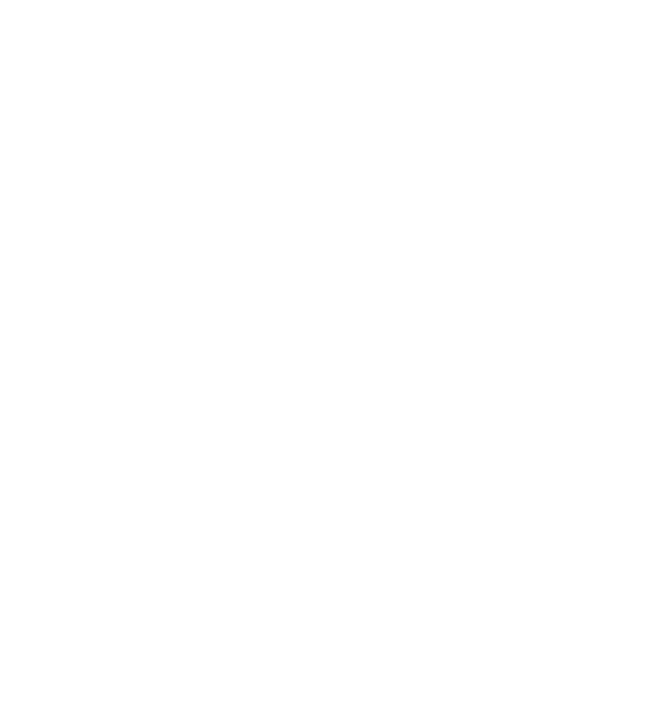
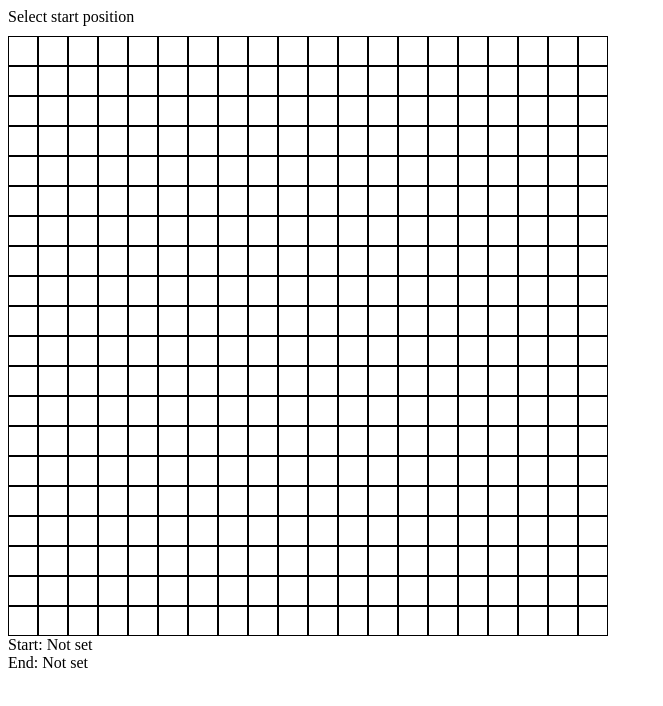
Before and after one commit to kalpitf1/bfs_visualizer, a React (Vite) app in the folder frontend/dfs_visualizer/: page / in a window 1280 px wide. Shown: the top 706 px of the page, without its empty margins (0-663 px from the left). Built offline with nearby package versions, Linux system fonts and the light colour scheme.

Commit message:
feat: add basic grid with start and end position selection

```diff
--- a/frontend/dfs_visualizer/src/App.jsx
+++ b/frontend/dfs_visualizer/src/App.jsx
@@ -1,11 +1,11 @@
-import { useState } from 'react'
-import './App.css'
+import Grid from "./components/Grid";
 
 function App() {
-
   return (
-  <></>
-  )
+    <>
+      <Grid></Grid>
+    </>
+  );
 }
 
-export default App
+export default App;
--- /dev/null
+++ b/frontend/dfs_visualizer/src/components/Grid.jsx
@@ -0,0 +1,63 @@
+import { useState } from "react";
+import Square from "./Square";
+
+function Grid() {
+  const [startPosition, setStartPosition] = useState(null);
+  const [endPosition, setEndPosition] = useState(null);
+  const [selectingStart, setSelectingStart] = useState(true);
+
+  function handleClick(i) {
+    if (selectingStart) {
+      setStartPosition(i);
+      setSelectingStart(false);
+    } else if (i !== startPosition) {
+      setEndPosition(i);
+      setSelectingStart(true);
+    }
+  }
+
+  function renderSquare(i) {
+    return (
+      <Square
+        key={i}
+        isStart={i === startPosition}
+        isEnd={i === endPosition}
+        onClick={() => handleClick(i)}
+      />
+    );
+  }
+
+  function renderRow(rowIndex) {
+    return (
+      <div key={rowIndex} style={{ clear: "both" }}>
+        {[...Array(20)].map((_, colIndex) =>
+          renderSquare(rowIndex * 20 + colIndex)
+        )}
+      </div>
+    );
+  }
+
+  const status = selectingStart
+    ? "Select start position"
+    : "Select end position";
+
+  return (
+    <div>
+      <div style={{ marginBottom: "10px" }}>{status}</div>
+      <div>{[...Array(20)].map((_, rowIndex) => renderRow(rowIndex))}</div>
+      <div style={{ marginTop: "10px", clear: "both" }}>
+        Start:{" "}
+        {startPosition !== null
+          ? `(${Math.floor(startPosition / 20)}, ${startPosition % 20})`
+          : "Not set"}
+        <br />
+        End:{" "}
+        {endPosition !== null
+          ? `(${Math.floor(endPosition / 20)}, ${endPosition % 20})`
+          : "Not set"}
+      </div>
+    </div>
+  );
+}
+
+export default Grid;
--- /dev/null
+++ b/frontend/dfs_visualizer/src/components/Square.jsx
@@ -0,0 +1,18 @@
+function Square({ isStart, isEnd, onClick }) {
+  return (
+    <button
+      onClick={onClick}
+      style={{
+        width: "30px",
+        height: "30px",
+        border: "1px solid black",
+        backgroundColor: "white",
+        float: "left",
+      }}
+    >
+      {isStart ? "S" : isEnd ? "E" : ""}
+    </button>
+  );
+}
+
+export default Square;
```
